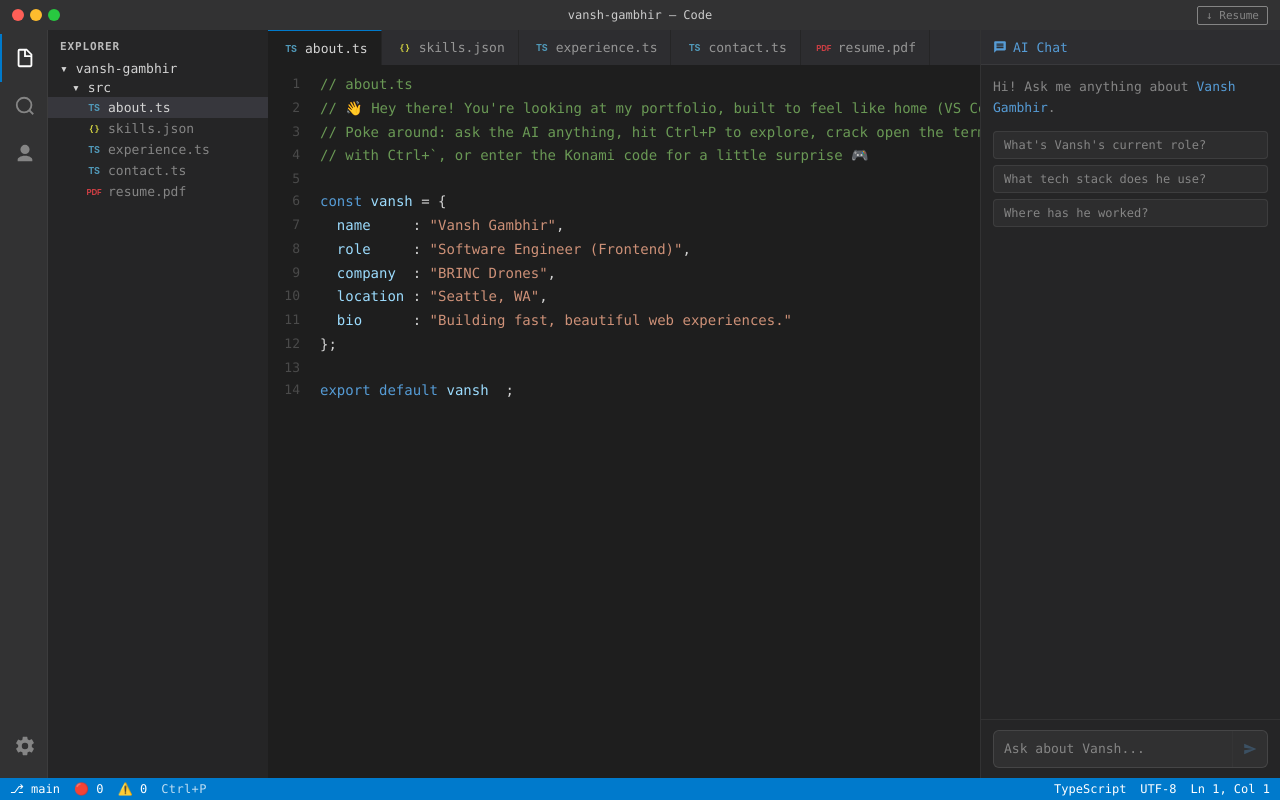
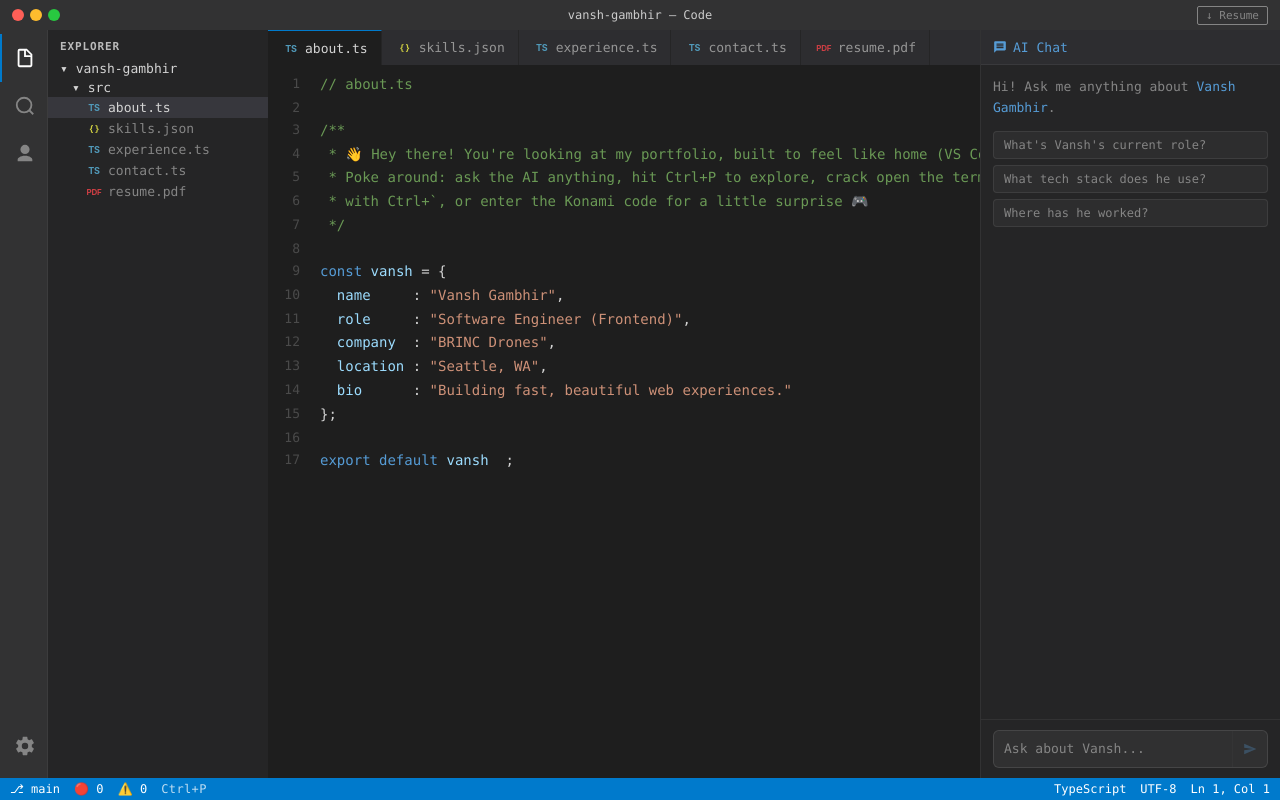
Before and after one commit to kiku511/v-blog, a React (Vite) app: page / in a window 1280 px wide. Built offline with nearby package versions, Linux system fonts and the light colour scheme.

Commit message:
style: use JSDoc multiline comment format in about.ts panel
Co-Authored-By: Claude Sonnet 4.6 <noreply@anthropic.com>

```diff
--- a/src/data/searchIndex.ts
+++ b/src/data/searchIndex.ts
@@ -15,9 +15,11 @@ function makeIndex(): SearchEntry[] {
 
   add('about', 'about.ts', [
     '// about.ts',
-    "// 👋 Hey there! You're looking at my portfolio, built to feel like home (VS Code).",
-    `// Poke around: ask the AI anything, hit ${cmdKey}+P to explore, crack open the terminal`,
-    '// with Ctrl+`, or enter the Konami code for a little surprise 🎮',
+    '/**',
+    " * 👋 Hey there! You're looking at my portfolio, built to feel like home (VS Code).",
+    ` * Poke around: ask the AI anything, hit ${cmdKey}+P to explore, crack open the terminal`,
+    ' * with Ctrl+`, or enter the Konami code for a little surprise 🎮',
+    ' */',
     '',
     'const vansh = {',
     `  name     : "${about.name}",`,
--- a/src/panels/AboutPanel.tsx
+++ b/src/panels/AboutPanel.tsx
@@ -6,19 +6,22 @@ export function AboutPanel() {
   return (
     <>
       <Line n={1}><Cmt c="// about.ts" /></Line>
-      <Line n={2}><Cmt c="// 👋 Hey there! You're looking at my portfolio, built to feel like home (VS Code)." /></Line>
-      <Line n={3}><Cmt c={`// Poke around: ask the AI anything, hit ${cmdKey}+P to explore, crack open the terminal`} /></Line>
-      <Line n={4}><Cmt c="// with Ctrl+`, or enter the Konami code for a little surprise 🎮" /></Line>
-      <Line n={5} />
-      <Line n={6}><Kw c="const" /> <Prop c="vansh" /> {'= {'}</Line>
-      <Line n={7}>{'  '}<Prop c="name" />{'     : '}<Str c={about.name} />{','}</Line>
-      <Line n={8}>{'  '}<Prop c="role" />{'     : '}<Str c={about.role} />{','}</Line>
-      <Line n={9}>{'  '}<Prop c="company" />{'  : '}<Str c={about.company} />{','}</Line>
-      <Line n={10}>{'  '}<Prop c="location" />{' : '}<Str c={about.location} />{','}</Line>
-      <Line n={11}>{'  '}<Prop c="bio" />{'      : '}<Str c={about.bio} /></Line>
-      <Line n={12}>{'};'}</Line>
-      <Line n={13} />
-      <Line n={14}><Kw c="export default" /> <Prop c="vansh" />{'  ;'}</Line>
+      <Line n={2} />
+      <Line n={3}><Cmt c="/**" /></Line>
+      <Line n={4}><Cmt c=" * 👋 Hey there! You're looking at my portfolio, built to feel like home (VS Code)." /></Line>
+      <Line n={5}><Cmt c={` * Poke around: ask the AI anything, hit ${cmdKey}+P to explore, crack open the terminal`} /></Line>
+      <Line n={6}><Cmt c=" * with Ctrl+`, or enter the Konami code for a little surprise 🎮" /></Line>
+      <Line n={7}><Cmt c=" */" /></Line>
+      <Line n={8} />
+      <Line n={9}><Kw c="const" /> <Prop c="vansh" /> {'= {'}</Line>
+      <Line n={10}>{'  '}<Prop c="name" />{'     : '}<Str c={about.name} />{','}</Line>
+      <Line n={11}>{'  '}<Prop c="role" />{'     : '}<Str c={about.role} />{','}</Line>
+      <Line n={12}>{'  '}<Prop c="company" />{'  : '}<Str c={about.company} />{','}</Line>
+      <Line n={13}>{'  '}<Prop c="location" />{' : '}<Str c={about.location} />{','}</Line>
+      <Line n={14}>{'  '}<Prop c="bio" />{'      : '}<Str c={about.bio} /></Line>
+      <Line n={15}>{'};'}</Line>
+      <Line n={16} />
+      <Line n={17}><Kw c="export default" /> <Prop c="vansh" />{'  ;'}</Line>
     </>
   )
 }
```
